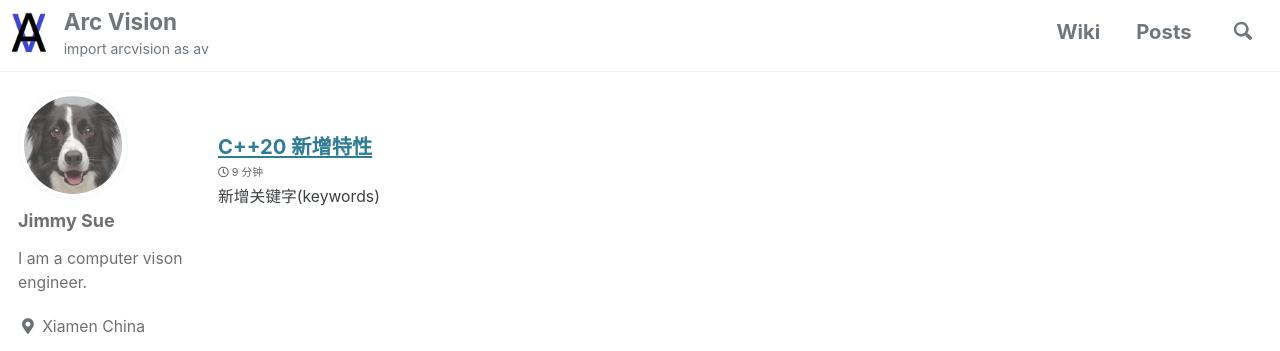
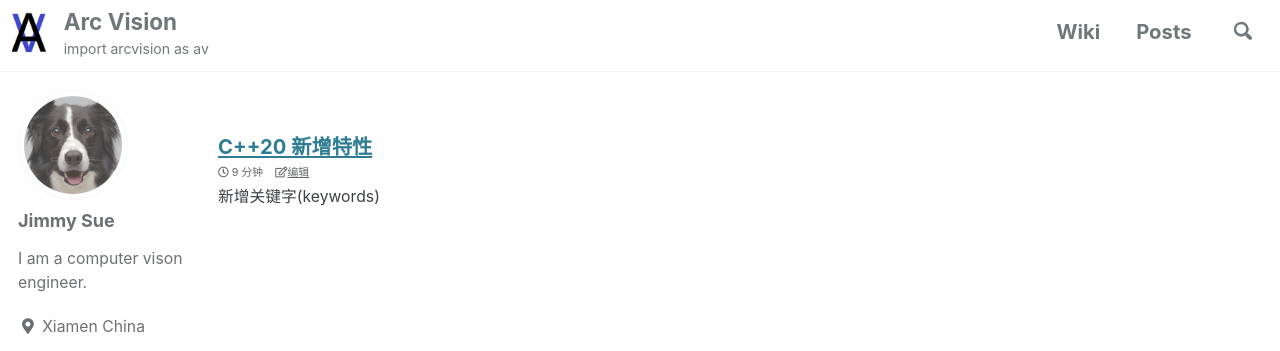
Before and after one commit to ArcVision/ArcVision.github.io, a Jekyll site: the page built from index.html, in a window 1280 px wide. Shown: the top 351 px of the page. Built offline with Jekyll 4.4.1, drawn with Linux system fonts in a browser that asks for light colours; cached includes are drawn as plain includes; the list of posts is cut into pages by our own code.

Commit message:
minor update

```diff
--- a/_config.yml
+++ b/_config.yml
@@ -264,6 +264,7 @@ defaults:
       layout: single
       author_profile: true
       read_time: true
+      enable_edit: true
       comments: true
       share: true
       related: true
@@ -274,6 +275,7 @@ defaults:
       layout: single
       author_profile: false
       read_time: false
+      enable_edit: true
       comments: true
       share: true
       related: false
--- a/_data/ui-text.yml
+++ b/_data/ui-text.yml
@@ -1845,5 +1845,6 @@ zh: &DEFAULT_ZH
   search_algolia_no_results  : "No results"
   results_found              : "Result(s) found"
   back_to_top                : "Back to top"
+  edit                       : "编辑"
 zh-CN:
   <<: *DEFAULT_ZH
--- a/_includes/post__meta.html
+++ b/_includes/post__meta.html
@@ -1,6 +1,6 @@
 {% assign page = post | default: page %}
 
-{% if page.read_time or page.show_date %}
+{% if page.read_time or page.show_date or page.enable_edit %}
   <p class="page__meta">
 
     {% if page.show_date %}
@@ -29,7 +29,11 @@
       {% else %}
         {{ words | divided_by:words_per_minute }} {{ site.data.ui-text[site.locale].minute_read | default: "minute read" }}
       {% endif %}
+      &nbsp;&nbsp;
     {% endif %}
-
+    <!-- <i class="far fa-pencil" title="Edit"></i> -->
+    {% if page.enable_edit %}
+    <i class="far fa-edit" ></i><a href="https://github.com/ArcVision/ArcVision.github.io/edit/master/{{ page.path }}">{{ site.data.ui-text[site.locale].edit | default: "edit" }}</a>
+    {% endif %}
   </p>
 {% endif %}
--- a/_sass/minimal-mistakes/_page.scss
+++ b/_sass/minimal-mistakes/_page.scss
@@ -73,7 +73,7 @@ body {
   line-height: 1;
 
   & + .page__meta {
-    margin-top: -0.5em;
+    margin-top: 0.0em;
   }
 }
 
```
